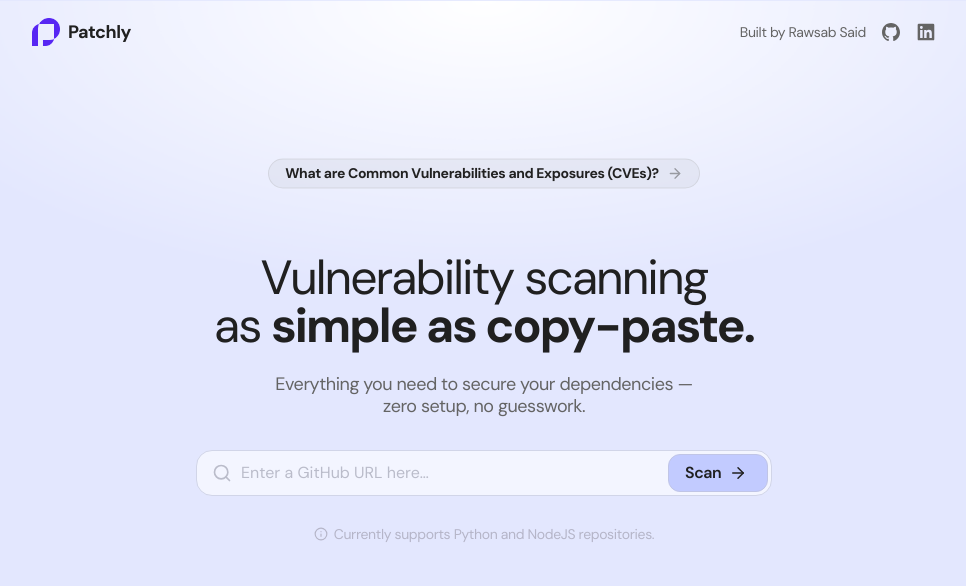
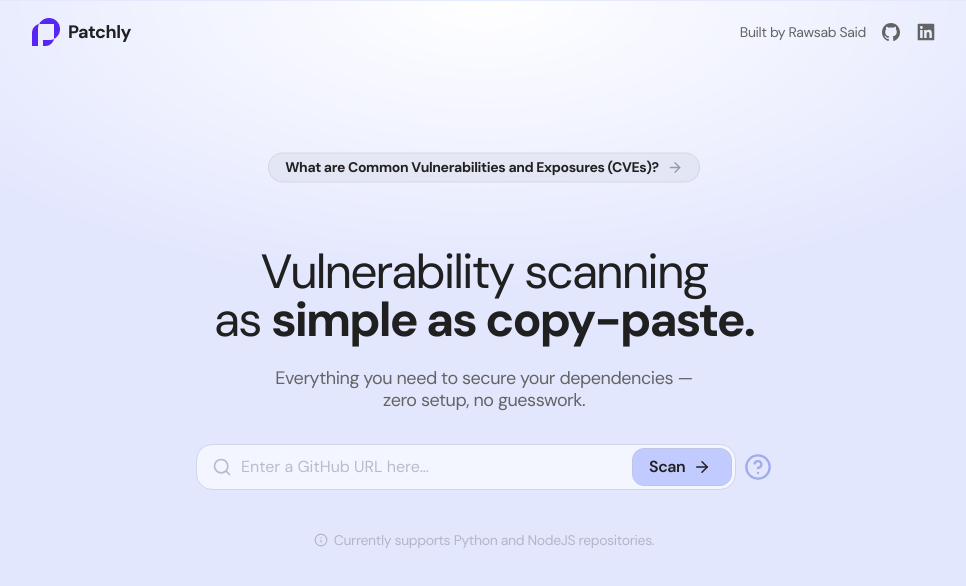
Before and after one commit to rawsab/patchly, a Next.js app in the folder frontend/: page / in a window 1280 px wide. Shown: the top 586 px of the page, without its empty margins (156-1122 px from the left). Built offline with nearby package versions, Linux system fonts and the light colour scheme; no server answers.

Commit message:
add example url

```diff
--- a/frontend/src/app/components/CveInfoPill.tsx
+++ b/frontend/src/app/components/CveInfoPill.tsx
@@ -18,8 +18,13 @@ export default function CveInfoPill() {
           href="https://www.redhat.com/en/topics/security/what-is-cve"
           target="_blank"
           rel="noopener noreferrer"
-          className="hover:text-blue-700"
-          style={{ color: 'inherit', textDecoration: 'none' }}
+          className="hover:text-blue-700 text-center"
+          style={{
+            color: 'inherit',
+            textDecoration: 'none',
+            display: 'flex',
+            justifyContent: 'center',
+          }}
         >
           What are Common Vulnerabilities and Exposures (CVEs)?
         </a>
--- a/frontend/src/app/components/RepoScanForm.tsx
+++ b/frontend/src/app/components/RepoScanForm.tsx
@@ -1,5 +1,5 @@
-import React, { useState } from 'react';
-import { Search, ArrowRight } from 'lucide-react';
+import React, { useState, useRef } from 'react';
+import { Search, ArrowRight, HelpCircle } from 'lucide-react';
 import { FaSpinner } from 'react-icons/fa';
 
 type RepoScanFormProps = {
@@ -54,6 +54,8 @@ const isValidGithubUrl = (url: string): boolean => {
   }
 };
 
+const EXAMPLE_URL = 'https://github.com/vulnerable-apps/vulnerable-rest-api';
+
 export default function RepoScanForm({
   repoUrl,
   setRepoUrl,
@@ -61,6 +63,10 @@ export default function RepoScanForm({
   handleSubmit,
 }: RepoScanFormProps) {
   const [isInvalid, setIsInvalid] = useState(false);
+  const [isHelpHovered, setIsHelpHovered] = useState(false);
+  const [isTyping, setIsTyping] = useState(false);
+  const typewriterTimeout = useRef<NodeJS.Timeout | null>(null);
+  const formRef = useRef<HTMLFormElement>(null);
 
   const handleUrlChange = (e: React.ChangeEvent<HTMLInputElement>) => {
     let url = e.target.value;
@@ -88,11 +94,44 @@ export default function RepoScanForm({
     }
   };
 
+  // Typewriter effect for example URL
+  const handleExampleClick = () => {
+    if (isTyping || loading) return;
+    setIsTyping(true);
+    setRepoUrl('');
+    setIsInvalid(false);
+    let i = 0;
+    const type = () => {
+      setRepoUrl(EXAMPLE_URL.slice(0, i));
+      setIsInvalid(false);
+      if (i < EXAMPLE_URL.length) {
+        i++;
+        typewriterTimeout.current = setTimeout(type, 10);
+      } else {
+        setIsTyping(false);
+        // Submit the form after a short delay
+        setTimeout(() => {
+          if (formRef.current) {
+            formRef.current.dispatchEvent(new Event('submit', { cancelable: true, bubbles: true }));
+          }
+        }, 300);
+      }
+    };
+    type();
+  };
+
+  // Cleanup timeout on unmount
+  React.useEffect(() => {
+    return () => {
+      if (typewriterTimeout.current) clearTimeout(typewriterTimeout.current);
+    };
+  }, []);
+
   return (
-    <form
-      onSubmit={handleSubmit}
-      className="w-full max-w-xl flex flex-col items-center justify-center gap-4 mb-8 mx-auto"
-    >
+    <div className="w-full max-w-xl flex flex-col items-center justify-center mb-8 mx-auto">
+      {/* Row: Search bar + Help icon */}
+      <div className="flex w-full items-center gap-1">
+        <form ref={formRef} onSubmit={handleSubmit} className="flex-1 flex items-center">
           <div className="relative flex w-full items-center">
             <span className="absolute left-4 top-1/2 -translate-y-1/2 text-[#BABCCA]">
               <Search size={20} />
@@ -107,10 +146,11 @@ export default function RepoScanForm({
               }`}
               style={{ paddingRight: loading ? '150px' : '110px' }}
               required
+              disabled={isTyping}
             />
             <button
               type="submit"
-          disabled={loading || isInvalid}
+              disabled={loading || isInvalid || isTyping}
               className={`absolute right-1 inset-y-1 flex items-center gap-2 px-4 rounded-xl font-semibold cursor-pointer transition-all duration-300 ease-in-out ${
                 loading
                   ? 'bg-[#DAE0FF] border border-[#D2D5E9] w-[140px] text-[#676F9B]'
@@ -143,8 +183,41 @@ export default function RepoScanForm({
               )}
             </button>
           </div>
+        </form>
+        {/* Help Icon Button OUTSIDE the form */}
+        <div className="relative flex items-center">
+          <button
+            type="button"
+            className="ml-1 p-0 m-0 flex items-center"
+            aria-label="Help"
+            style={{ background: 'none', border: 'none', boxShadow: 'none' }}
+            tabIndex={0}
+            onMouseEnter={() => setIsHelpHovered(true)}
+            onMouseLeave={() => setIsHelpHovered(false)}
+            onClick={handleExampleClick}
+            disabled={isTyping || loading}
+            title="See Example"
+          >
+            <HelpCircle
+              size={28}
+              style={{
+                stroke: isHelpHovered ? '#6F80E3' : '#A1ACEB',
+                transition: 'stroke 0.2s',
+                cursor: 'pointer',
+              }}
+            />
+          </button>
+          {/* Tooltip: always rendered, fades in/out */}
+          <div className={`help-tooltip${isHelpHovered ? ' visible' : ''}`}>
+            See Example
+            <span className="help-tooltip-arrow" />
+          </div>
+        </div>
+      </div>
+      {/* Error message below the row */}
       <div
-        className={`transition-all duration-300 ease-in-out ${isInvalid ? 'h-4 opacity-100 mt-1' : 'h-0 opacity-0 -mt-5'}`}
+        className={`transition-all duration-300 ease-in-out ${isInvalid ? 'h-4 opacity-100 mt-1' : 'h-0 opacity-0 -mt-4'}`}
+        style={{ minHeight: '1.5rem' }}
       >
         {isInvalid && (
           <div className="bg-[#E36363] text-white px-3 py-1.5 rounded-xl text-xs whitespace-nowrap shadow-lg w-fit mx-auto">
@@ -158,7 +231,47 @@ export default function RepoScanForm({
             transform: rotate(360deg);
           }
         }
+        .help-tooltip {
+          position: absolute;
+          bottom: 155%;
+          left: 55%;
+          transform: translateX(-50%) translateY(5px);
+          background: rgba(63, 64, 67);
+          color: #f3f5ff;
+          padding: 2px 9px;
+          border-radius: 9px;
+          box-shadow: 0 2px 12px 0 rgba(0, 0, 0, 0.1);
+          border: 1.2px solid rgba(110, 111, 114);
+          font-size: 0.82rem;
+          font-weight: 500;
+          white-space: nowrap;
+          z-index: 50;
+          display: flex;
+          align-items: center;
+          opacity: 0;
+          pointer-events: none;
+          transition:
+            opacity 0.25s,
+            transform 0.25s;
+        }
+        .help-tooltip.visible {
+          opacity: 1;
+          pointer-events: auto;
+          transform: translateX(-50%) translateY(0);
+        }
+        .help-tooltip-arrow {
+          position: absolute;
+          left: 50%;
+          top: 100%;
+          transform: translateX(-50%);
+          width: 0;
+          height: 0;
+          border-left: 7px solid transparent;
+          border-right: 7px solid transparent;
+          border-top: 7px solid rgba(63, 64, 67);
+          filter: drop-shadow(0 1px 0 rgba(110, 111, 114));
+        }
       `}</style>
-    </form>
+    </div>
   );
 }
```
Lines whose indentation alone changed are shown as unchanged.
